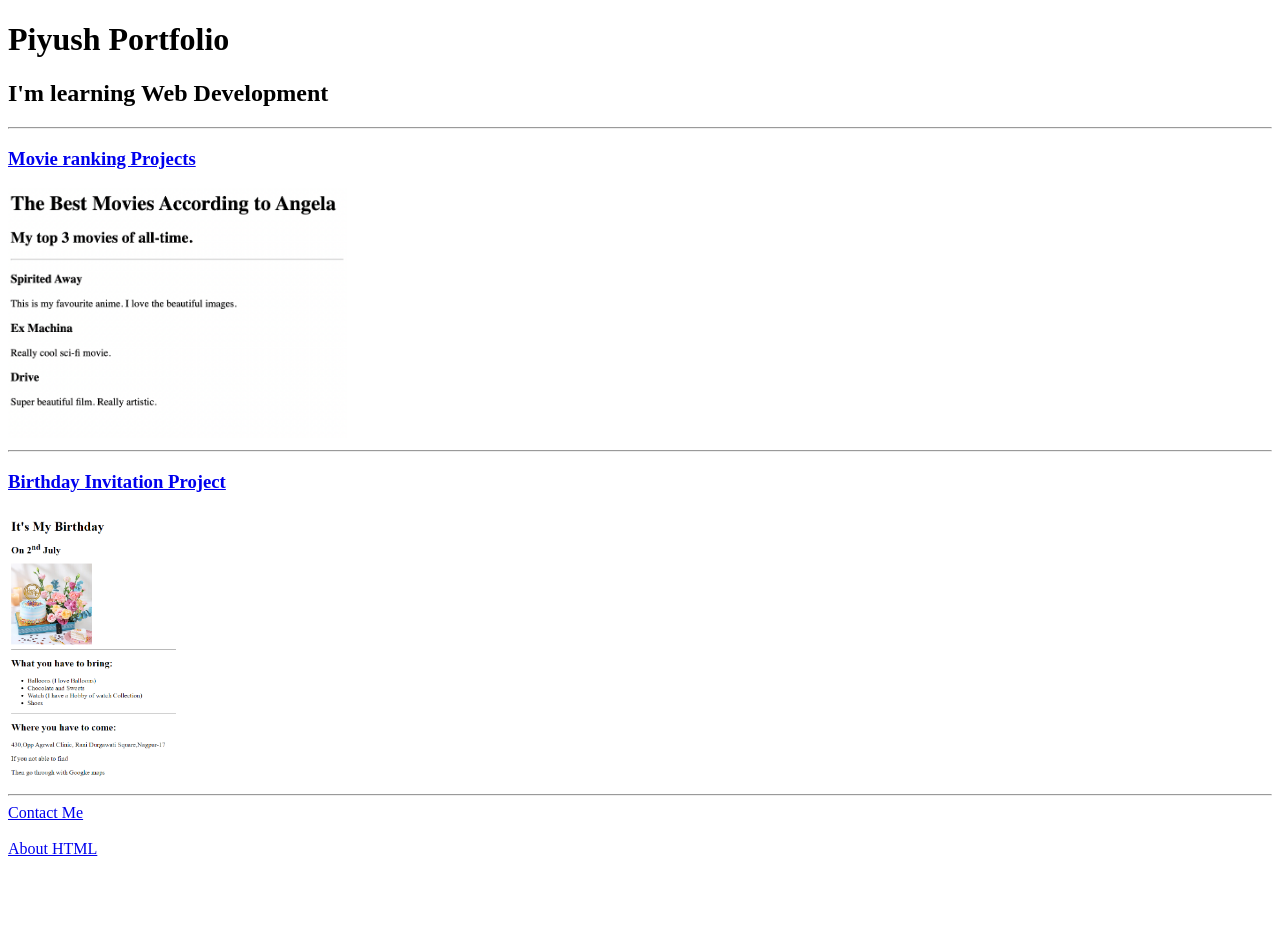
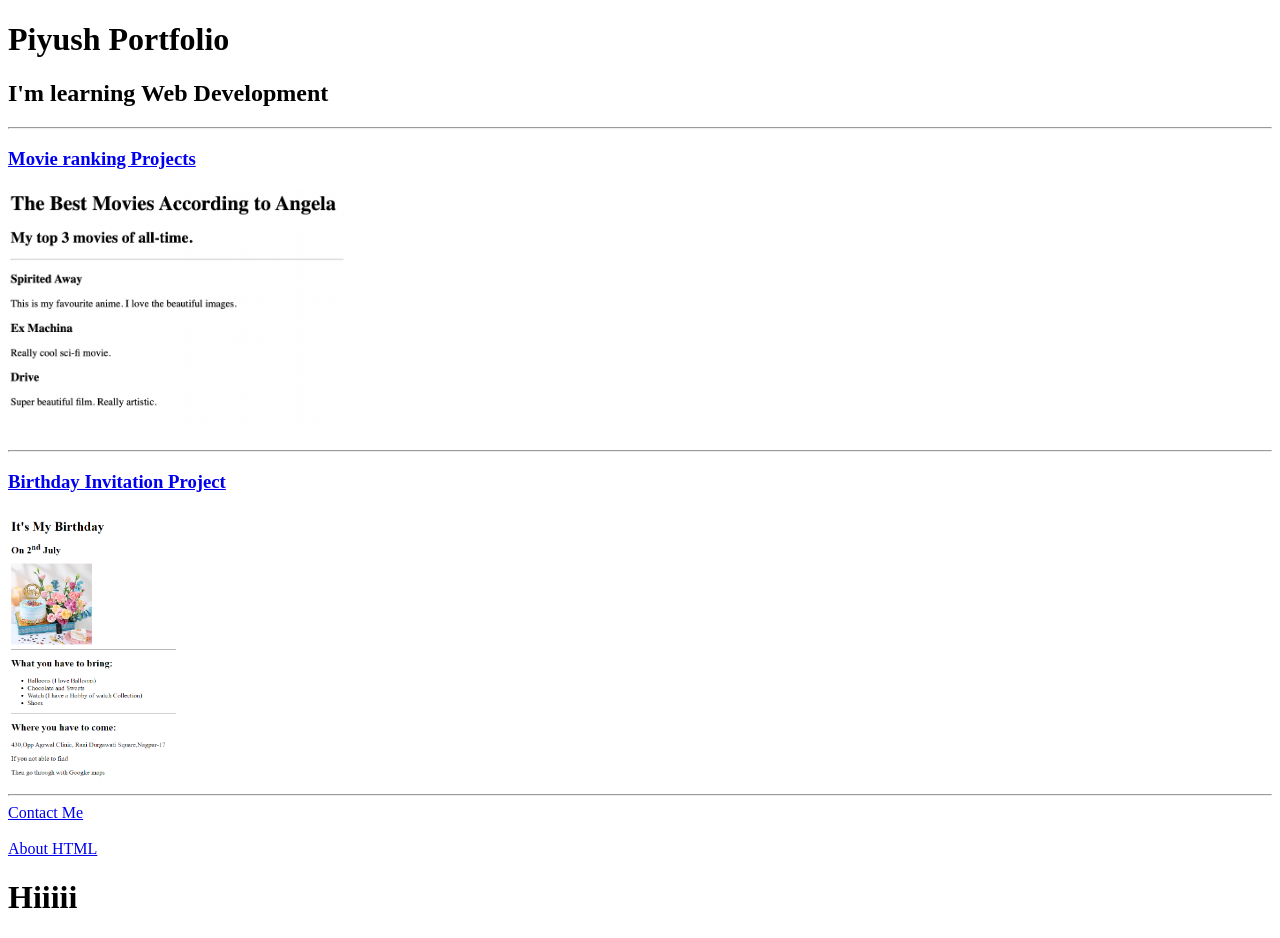
Before and after one commit to PiyushKohad2704/html-portfolio, a plain HTML site: page index.html in a window 1280 px wide. Before the commit the page ends 866 px from the top, so only its background shows below. Drawn offline with Linux system fonts and the light colour scheme.

Commit message:
Added heading section

```diff
--- a/index.html
+++ b/index.html
@@ -34,5 +34,6 @@ https://developer.mozilla.org/en-US/docs/Web/HTML/Element/img#attr-height -->
     <br>
     <br>
     <a href="./public/about.html"> About HTML </a>
+    <h1>Hiiiii</h1>
 </body>
 </html>
```
